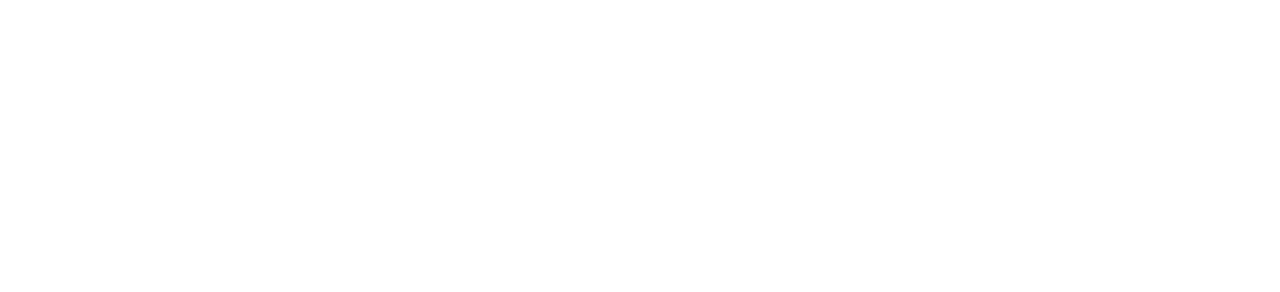
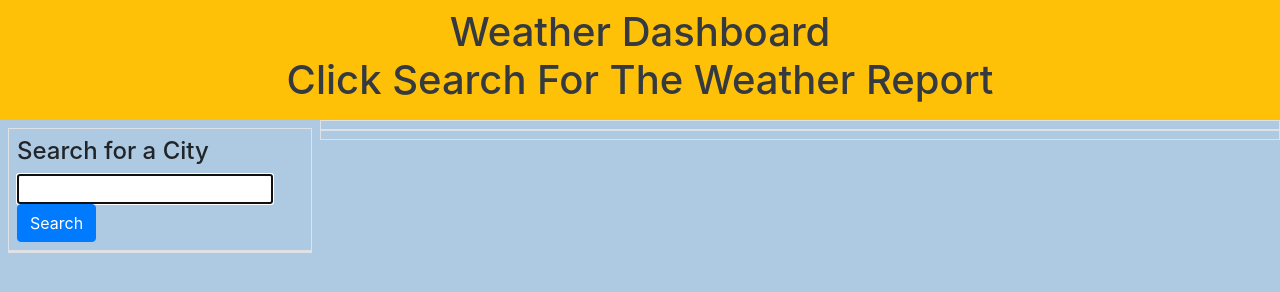
Before and after one commit to kattheswagger1122/WeatherDashboard-byKat, a plain HTML site: page index.html in a window 1280 px wide. Drawn offline with nearby package versions, Linux system fonts and the light colour scheme.

Commit message:
html front end and css style

```diff
--- a/assets/css/style.css
+++ b/assets/css/style.css
@@ -0,0 +1,3 @@
+body {
+    background-color: rgba(126, 170, 209, 0.623);
+}
--- a/index.html
+++ b/index.html
@@ -4,9 +4,51 @@
     <meta charset="UTF-8">
     <meta http-equiv="X-UA-Compatible" content="IE=edge">
     <meta name="viewport" content="width=device-width, initial-scale=1.0">
-    <title>Document</title>
+
+    <!-- Links to style library -->
+    <link rel="stylesheet" href="https://cdnjs.cloudflare.com/ajax/libs/twitter-bootstrap/4.3.1/css/bootstrap.min.css">
+    <link rel="stylesheet" href="./assets/css/style.css">
+    <title>Weather Report By Kat</title>
 </head>
 <body>
 
+    <!--Header The Title for the page -->
+    <header class = "bg-warning text-dark text-center p-2">
+        <h1>Weather Dashboard <br> Click Search For The Weather Report</h1>
+    </header>
+
+    <!--Search Container -->
+    <main class="container-fluid">
+        <div class = "row">
+            <div class="col-12 col-md-3 p-2 search-column">
+                <form class = "border p-2" id = "city-search-form">
+                    <h4>Search for a City</h2>
+                    <input id="city" type = "text" autofocus = "true" class = "form-input"/ aria-label="search-city">
+                    <button class = "btn btn-primary" type = "submit">Search</button>
+                </form>
+                <!--After Search You Get The  -->
+                <div class = "past-search border" id = "past-search-buttons"></div>
+            </div>
+            <div class="col-12 col-md-9">
+                <div class = "row border selected-city" id = "current-forecast">
+                    <div class = "col-12">
+                        <h2 id="searched-city"></h2>
+                        <div id = "current-weather-container" class = "list-group"></div>
+                    </div>
+                </div>
+                <div class = "row border" id = "five-day-forecast">
+                        <h2 class= "col-12" id = "forecast"></h2>
+                        <div class = "d-flex" id = "fiveday-container"></div>
+                </div>
+            </div>
+        </div>
+    </main>
+
+    <!--Links to JS library -->
+    <script src="https://cdnjs.cloudflare.com/ajax/libs/jquery/3.4.1/jquery.min.js"></script>
+    <script src="https://cdnjs.cloudflare.com/ajax/libs/twitter-bootstrap/4.3.1/js/bootstrap.min.js"></script>
+    <script src="https://cdnjs.cloudflare.com/ajax/libs/moment.js/2.27.0/moment.min.js"></script>
+    <script src="./assets/js/script.js"></script>
+
 </body>
 </html>
```
